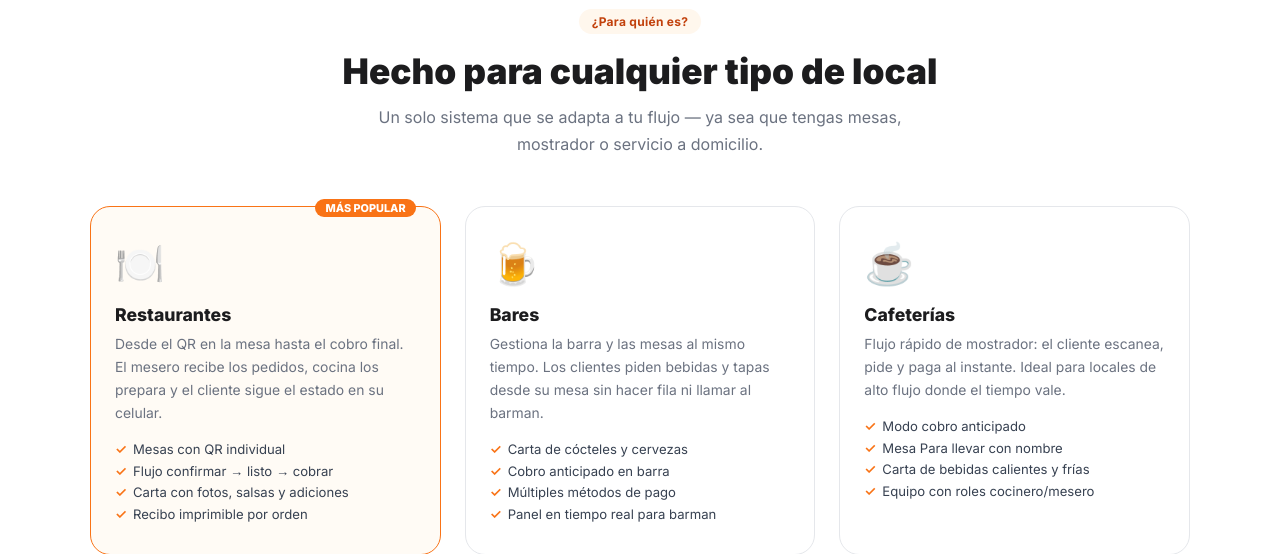
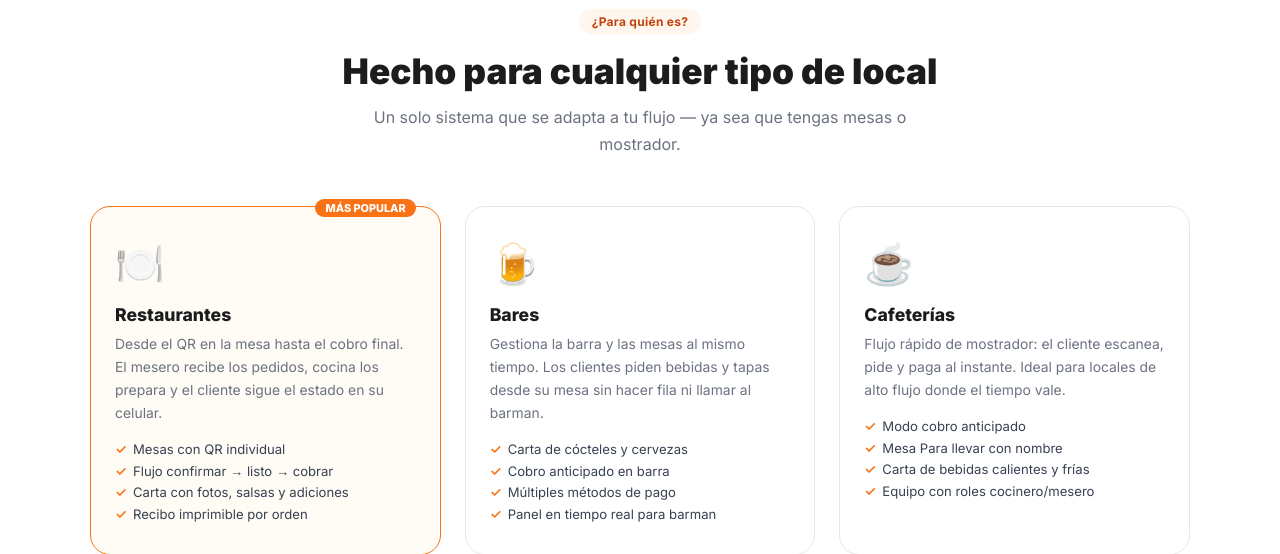
Before and after one commit to colverounmerco-lgtm/carta-digital, a Flask app: page / in a window 1280 px wide. Shown: the part 1009-1563 px from the top of the page. Run offline with Flask 3, Linux system fonts and the light colour scheme; parts of the project's set-up code (start-up, migrations or seed data) failed here and were passed over.

Commit message:
Quitar servicio a domicilio del subtitulo Para quien es

```diff
--- a/templates/landing.html
+++ b/templates/landing.html
@@ -325,7 +325,7 @@
     <div style="text-align:center">
       <div class="section-badge">¿Para quién es?</div>
       <h2 class="section-title">Hecho para cualquier tipo de local</h2>
-      <p class="section-sub" style="margin:0 auto">Un solo sistema que se adapta a tu flujo — ya sea que tengas mesas, mostrador o servicio a domicilio.</p>
+      <p class="section-sub" style="margin:0 auto">Un solo sistema que se adapta a tu flujo — ya sea que tengas mesas o mostrador.</p>
     </div>
 
     <div class="tipos-grid">
```
